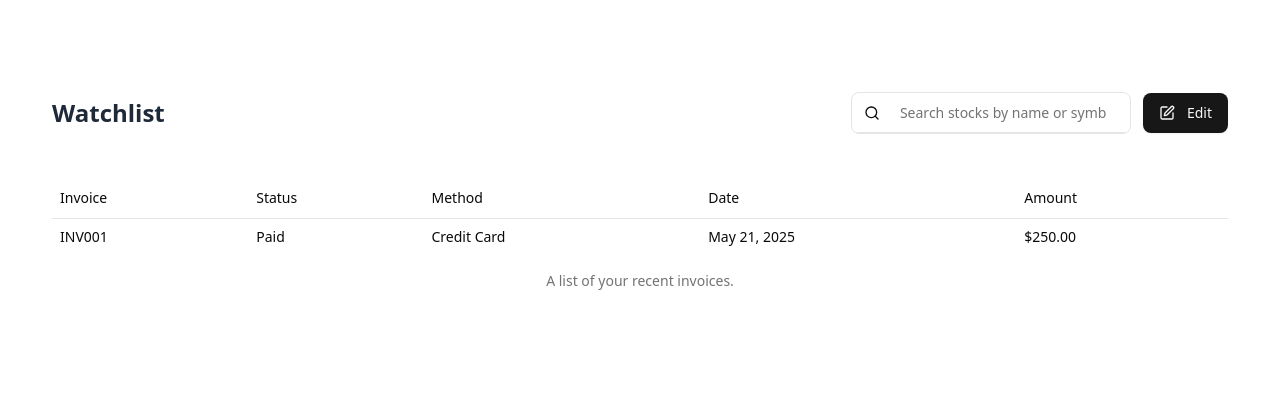
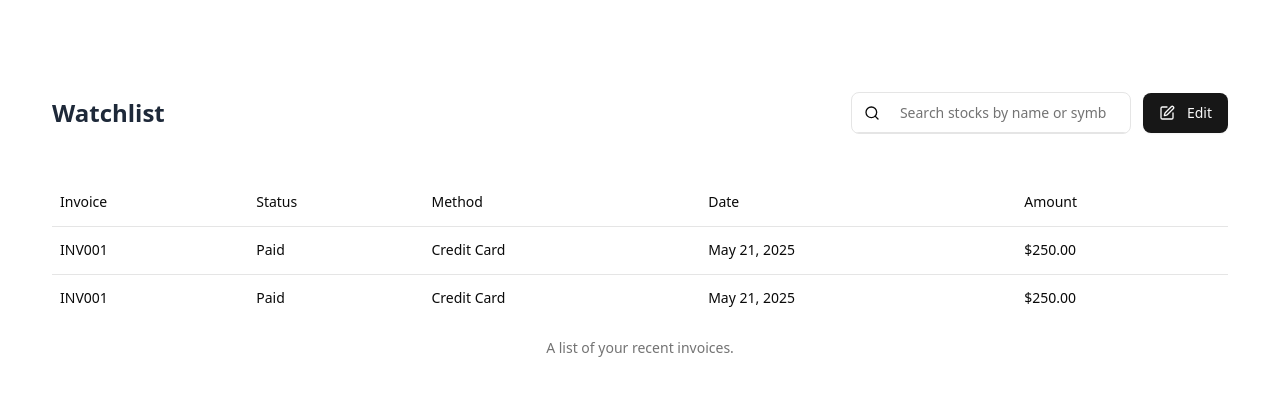
Before and after one commit to KnowledgeShareSG/react-workshop-updated, a React (Vite) app: page / in a window 1280 px wide. Shown: the top 396 px of the page. Built offline with nearby package versions, Linux system fonts and the light colour scheme.

Commit message:
Some styles added

```diff
--- a/src/views/watchlist/Watchlist.tsx
+++ b/src/views/watchlist/Watchlist.tsx
@@ -35,22 +35,29 @@ export const Watchlist = () => {
                 <Table>
                     <TableCaption>A list of your recent invoices.</TableCaption>
                     <TableHeader>
-                        <TableRow>
-                            <TableHead className="text-left md:table-cell">Invoice</TableHead>
-                            <TableHead className="text-left hidden md:table-cell">Status</TableHead>
-                            <TableHead className="text-left md:table-cell">Method</TableHead>
-                            <TableHead className="text-left md:table-cell">Date</TableHead>
-                            <TableHead className="text-left hidden md:table-cell">Amount</TableHead>
+                        <TableRow className="h-24 xl:h-12">
+                            <TableHead className="text-left xl:table-cell">Invoice</TableHead>
+                            <TableHead className="text-left hidden xl:table-cell">Status</TableHead>
+                            <TableHead className="text-left xl:table-cell">Method</TableHead>
+                            <TableHead className="text-left xl:table-cell">Date</TableHead>
+                            <TableHead className="text-left hidden xl:table-cell">Amount</TableHead>
                         </TableRow>
                     </TableHeader>
 
                     <TableBody>
-                        <TableRow>
-                            <TableCell className="text-left md:table-cell">INV001</TableCell>
-                            <TableCell className="text-left hidden md:table-cell">Paid</TableCell>
-                            <TableCell className="text-left md:table-cell">Credit Card</TableCell>
-                            <TableCell className="text-left md:table-cell">May 21, 2025</TableCell>
-                            <TableCell className="text-left hidden md:table-cell">$250.00</TableCell>
+                        <TableRow className="h-24 xl:h-12">
+                            <TableCell className="text-left xl:table-cell">INV001</TableCell>
+                            <TableCell className="text-left hidden xl:table-cell">Paid</TableCell>
+                            <TableCell className="text-left xl:table-cell">Credit Card</TableCell>
+                            <TableCell className="text-left xl:table-cell">May 21, 2025</TableCell>
+                            <TableCell className="text-left hidden xl:table-cell">$250.00</TableCell>
+                        </TableRow>
+                        <TableRow className="h-24 xl:h-12">
+                            <TableCell className="text-left xl:table-cell">INV001</TableCell>
+                            <TableCell className="text-left hidden xl:table-cell">Paid</TableCell>
+                            <TableCell className="text-left xl:table-cell">Credit Card</TableCell>
+                            <TableCell className="text-left xl:table-cell">May 21, 2025</TableCell>
+                            <TableCell className="text-left hidden xl:table-cell">$250.00</TableCell>
                         </TableRow>
                     </TableBody>
                 </Table>
```
